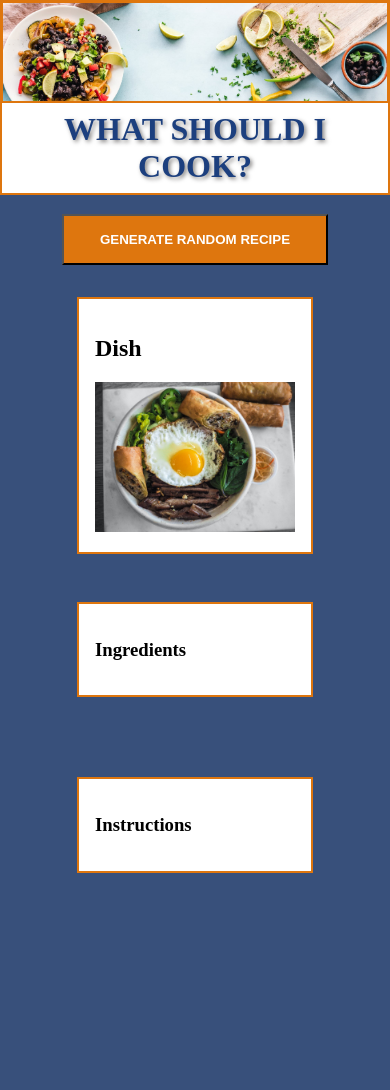
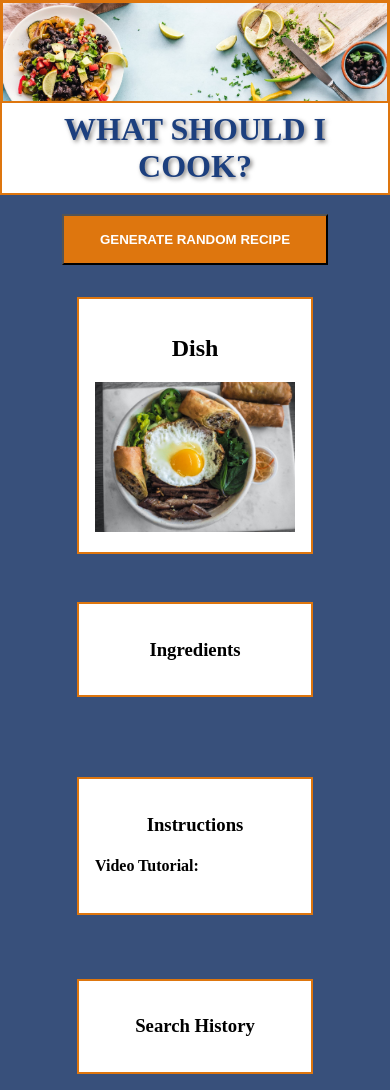
Before and after one commit to AngerOverApathy/chopped-challenge, a plain HTML site: page index.html in a window 390 px wide. Before the commit the page ends 905 px from the top, so only its background shows below. Drawn offline with Linux system fonts and the light colour scheme.

Commit message:
search history section added

```diff
--- a/index.html
+++ b/index.html
@@ -25,13 +25,13 @@
         <div class="grid-holder">
 
             <div></div>
-            <div class="card">
+            <div class="card center">
                 <h2 id="recipe-name">Dish</h2>
                 <img src="./pexels-photo-2059151.jpeg" id="filler-picture">
             </div>
 
             <div class="card">
-                <h3>Ingredients</h3>
+                <h3  class="center">Ingredients</h3>
                 <ul id="ingredients"></ul>
             </div>
 
@@ -39,10 +39,16 @@
             <div></div>
 
             <div class="card" id="card-instructions">
-                <h3>Instructions</h3>
+                <h3 class="center">Instructions</h3>
                 <p id ='instructions'></p>
+                <h4>Video Tutorial:</h4>
+                <p id="video"></p>
             </div>
             <div></div>
+            <div class="card">
+                <h3 class="center">Search History</h3>
+                <ul id="search-history"></ul>
+            </div>
         </div>
 
     </div>
--- a/script.js
+++ b/script.js
@@ -3,6 +3,7 @@ const recipeName = document.getElementById('recipe-name')
 const imageElement = document.getElementById('filler-picture');
 const ingredientList  = document.getElementById('ingredients')
 const instructionContent = document.getElementById('instructions')
+const videoLink = document.getElementById('video')
 
 const test = document.getElementById('test')
 
@@ -19,6 +20,7 @@ function getRecipe(){
         .then(response => response.json())
         .then(data => {
             const mealArr = data.meals[0]
+
             //recipe name
             recipeName.innerText = mealArr.strMeal
             //food image
@@ -46,9 +48,10 @@ function getRecipe(){
             //instructions with added number and spaces
             const instructions = mealArr.strInstructions.replace(/\r\n/g, '<br>');
             instructionContent.innerHTML = instructions;
+            videoLink.innerHTML = `<a href=${mealArr.strYoutube}>Click Here for Video Tutorial</a>` //video tutorial
 
-
-            //let vidTutorial = mealArr.strYoutube //video tutorial
+             // Save recipe data to local storage
+             localStorage.setItem('recipeData', JSON.stringify(mealArr))
 
         })
         .catch(err => console.error(err));
--- a/style.css
+++ b/style.css
@@ -76,6 +76,12 @@ body {
     grid-column: 2 / span 2;
 }
 
+.center {
+    justify-content: center;
+    align-items: center;
+    text-align: center;
+}
+
 /* Small screens */
 @media (max-width: 767px) {
     .banner-img {
@@ -89,6 +95,8 @@ body {
 
     .btn {
       padding: 1em;
+      margin-top: 1em;
+
     }
 
     #filler-picture {
```
